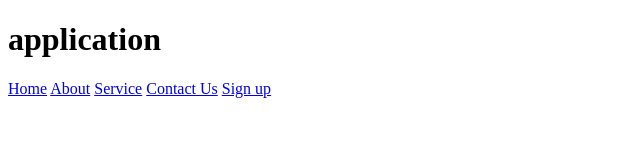
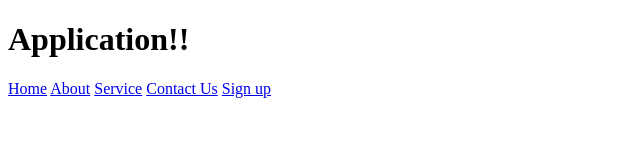
Before and after one commit to Anmisha709/remote, a plain HTML site: page index.html in a window 1280 px wide. Shown: the whole page, without its empty margins (0-640 px from the left). Drawn offline with Linux system fonts and the light colour scheme.

Commit message:
Update index.html changed title

```diff
--- a/index.html
+++ b/index.html
@@ -5,7 +5,7 @@
         <title>web application</title>
     </head>
     <body>
-        <h1>application</h1>
+        <h1>Application!!</h1>
         <a href="home.html">Home</a>
         <a href="about.html">About</a>
         <a href="service.html">Service</a>
```
